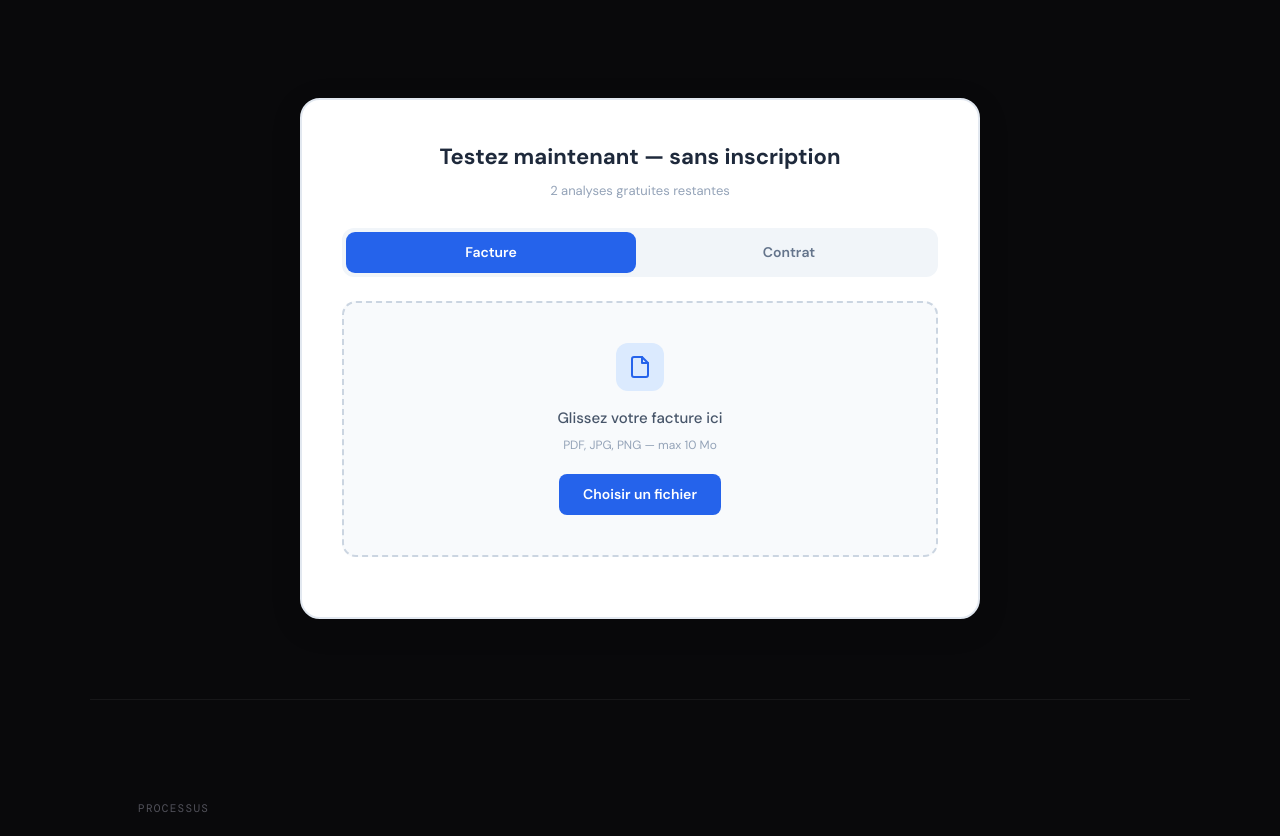
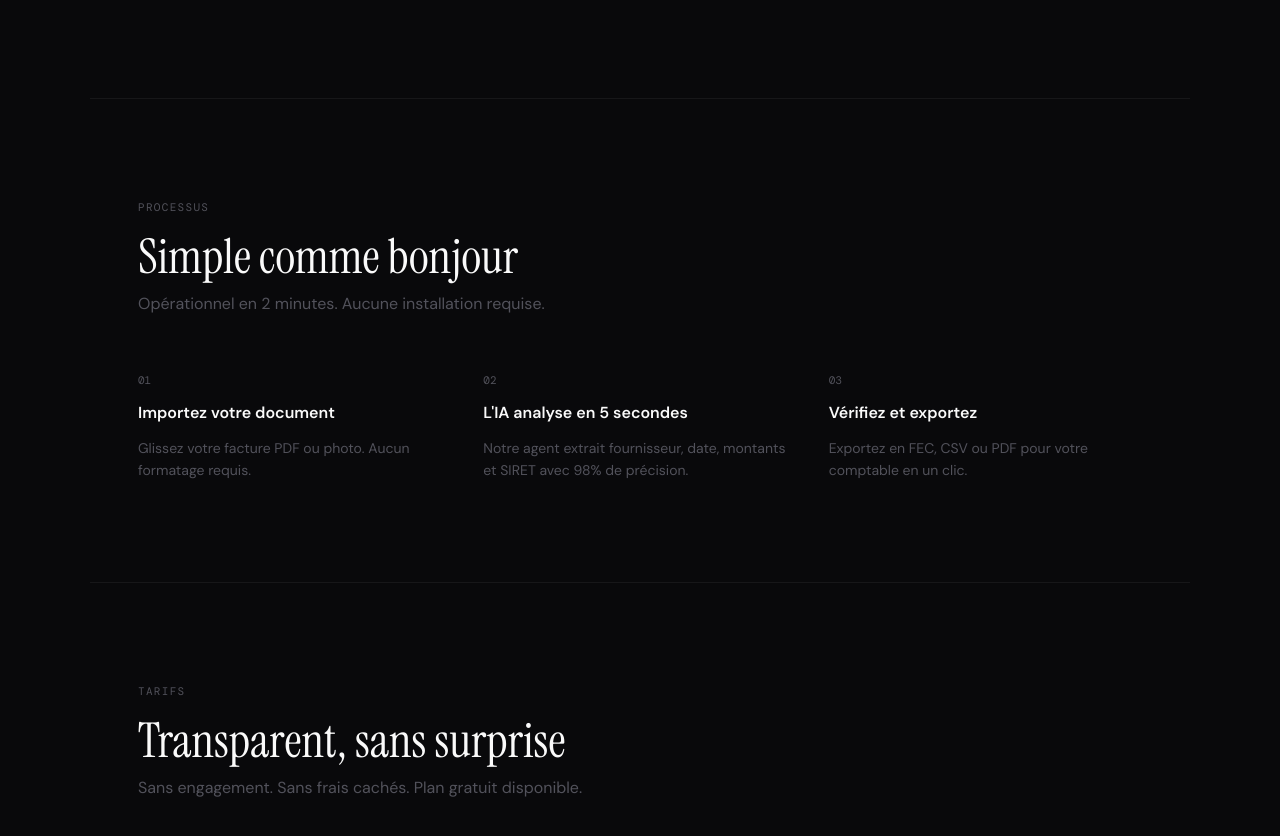
Before and after one commit to gentuar333-max/invoice-ai, a Next.js app: page / in a window 1280 px wide. Shown: the part 1895-2731 px from the top of the page. Built offline with nearby package versions, Linux system fonts and the light colour scheme.

Commit message:
feat: remove InlineDemo from landing

```diff
--- a/app/page.tsx
+++ b/app/page.tsx
@@ -1,5 +1,4 @@
 import { Metadata } from 'next'
-import InlineDemo from '@/components/InlineDemo'
 
 const BASE_URL = 'https://invoiceagent.fr'
 
@@ -249,10 +248,6 @@ export default function LandingPage() {
           </div>
         </section>
 
-        <section style={{padding:'0 48px 80px',maxWidth:1100,margin:'0 auto'}}>
-          <InlineDemo />
-        </section>
-
         <section id="how" className="section divider" aria-labelledby="how-heading">
           <div className="section-label">Processus</div>
           <h2 id="how-heading" className="section-title">Simple comme bonjour</h2>
```
